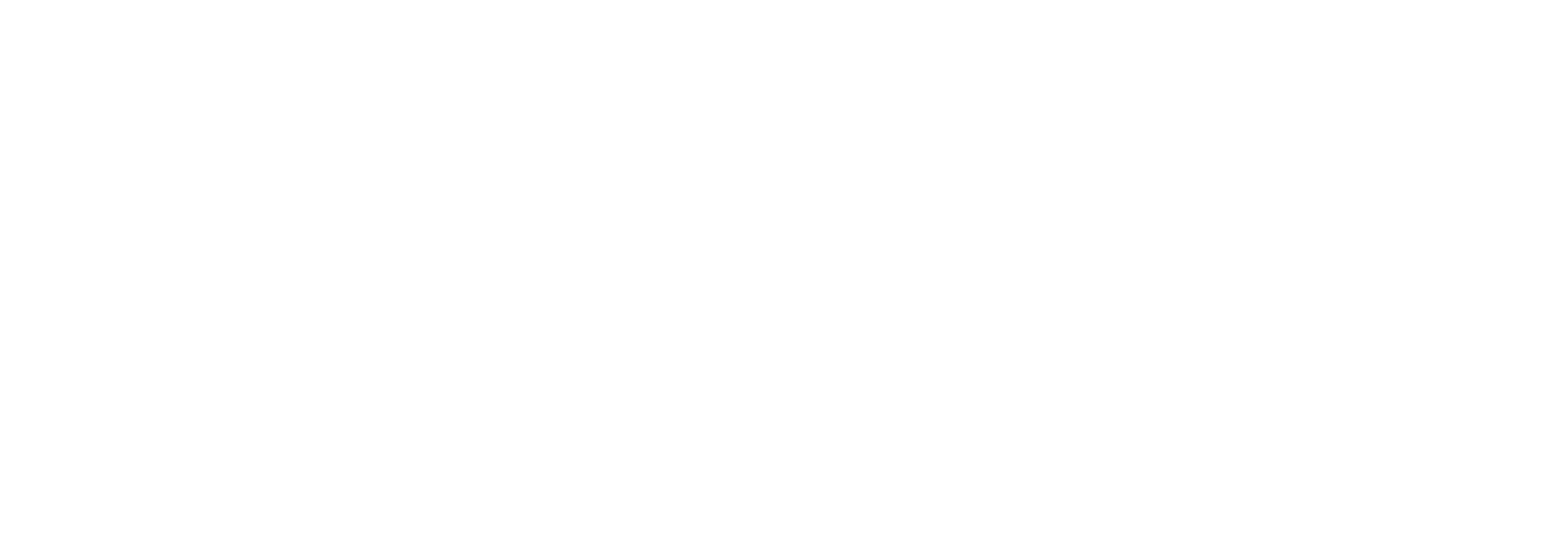
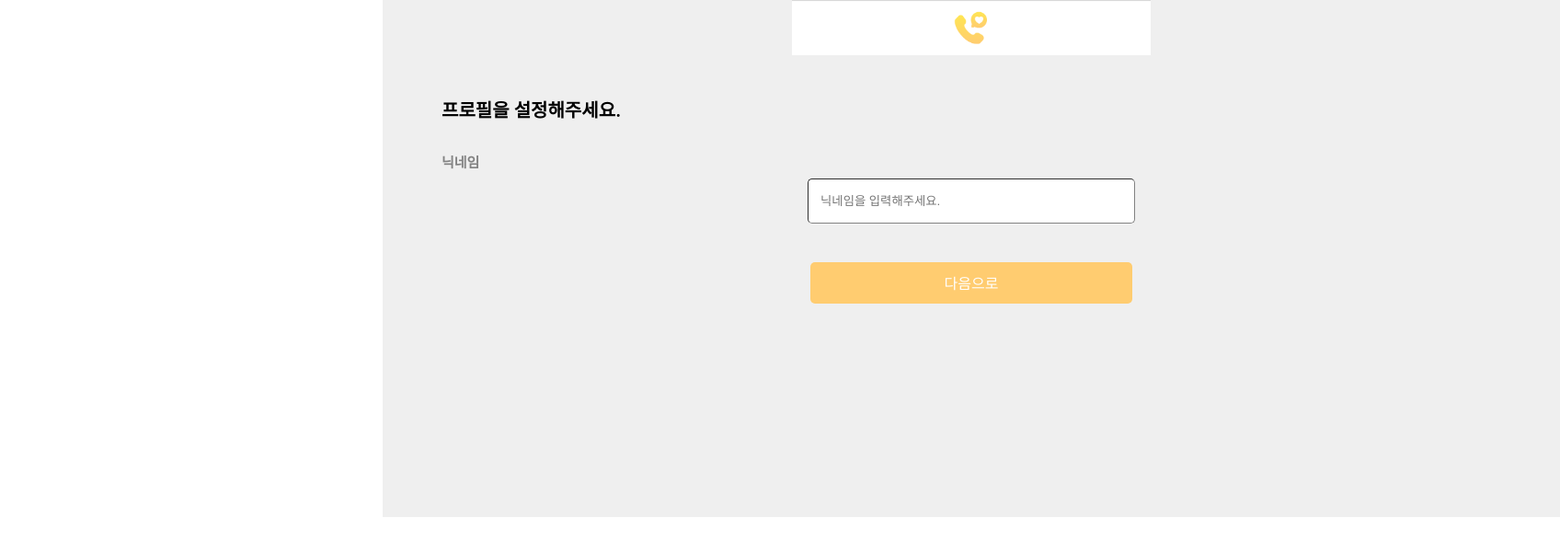
Before and after one commit to Likelion-at-SMWU-11th/SendMyHeart-Client, a React (Create React App) app: page /profile in a window 1280 px wide. Before the commit this address had no page. Shown: the top 600 px of the page at 92% size, 1696 px wide, since content can reach past the window. Built offline with nearby package versions, Linux system fonts and the light colour scheme.

Commit message:
[add] Profile 틀 생성

```diff
--- a/src/App.js
+++ b/src/App.js
@@ -2,15 +2,17 @@
 import './App.css';
 import ChangeCategory from './pages/ChangeCategory';
 import Register from './pages/Register';
+import Profile from './pages/Profile';
 import Send from './pages/Send';
 
 function App() {
   return (
     <div className="App">
       <Routes>
-        <Route path='send' element={<Send/>}/>
-        <Route path='category' element={<ChangeCategory/>}/>
-        <Route path='register' element={<Register/>}/>
+        <Route path="send" element={<Send />} />
+        <Route path="category" element={<ChangeCategory />} />
+        <Route path="register" element={<Register />} />
+        <Route path="profile" element={<Profile />} />
       </Routes>
     </div>
   );
--- /dev/null
+++ b/src/pages/Profile.jsx
@@ -0,0 +1,89 @@
+import React, { useState } from 'react';
+import styled from 'styled-components';
+import Button from './../components/Button';
+import { useNavigate } from 'react-router-dom';
+//import axios from 'axios';
+
+import logo from '../assets/header.png';
+
+const Wrapper = styled.div`
+  background-color: #efefef;
+  width: 100vw;
+  align-items: center;
+  text-align: center;
+  overflow-x: hidden;
+  padding-bottom: 200px;
+`;
+
+const Logo = styled.img`
+  width: 390px;
+  height: 60px;
+`;
+
+const Txt = styled.div`
+  font-size: 20px;
+  font-weight: 600;
+  padding: 5vh 5vw 3vh;
+  text-align: left;
+`;
+
+const SignTxt = styled.div`
+  color: #828282;
+  font-size: 15px;
+  font-weight: 600;
+  padding: 1vh 5vw 1vh;
+  text-align: left;
+`;
+
+const SignInput = styled.input`
+  height: 45px;
+  width: 350px;
+  margin-bottom: 9.52px;
+  border-radius: 5px;
+  border-width: 1px;
+  border-color: #828282; //border 색상 아래만 적용 안 됨
+`;
+
+const Profile = () => {
+  const [username, setUserName] = useState('');
+  const [isName, setIsName] = useState(false);
+  const navigate = useNavigate();
+
+  const onChangeName = (event) => {
+    const currentName = event.target.value;
+    setUserName(currentName);
+
+    if (currentName.length < 2 || currentName.length > 5) {
+      setIsName(false);
+    } else {
+      setIsName(true);
+    }
+  };
+
+  const onSubmit = (event) => {
+    event.preventDefault();
+    if (!isName) {
+      return alert('닉네임은 2글자 이상 5글자 이하로 입력해주세요!.');
+    }
+    navigate('/'); //프로필 설정 페이지로 이동
+  };
+
+  return (
+    <Wrapper>
+      <Logo src={logo} />
+      <Txt>프로필을 설정해주세요.</Txt>
+      <SignTxt>닉네임</SignTxt>
+      <SignInput
+        id="username"
+        name="username"
+        value={username}
+        onChange={onChangeName}
+        type="text"
+        placeholder="   닉네임을 입력해주세요."
+      />
+      <Button title="다음으로" onClick={onSubmit} />
+    </Wrapper>
+  );
+};
+
+export default Profile;
--- a/src/pages/Register.jsx
+++ b/src/pages/Register.jsx
@@ -162,7 +162,7 @@
     } else if (!agreedAll) {
       return alert('약관 동의 후 가입 가능합니다.');
     }
-    navigate('/'); //프로필 설정 페이지로 이동
+    navigate('/profile'); //프로필 설정 페이지로 이동
   };
 
   return (
```
